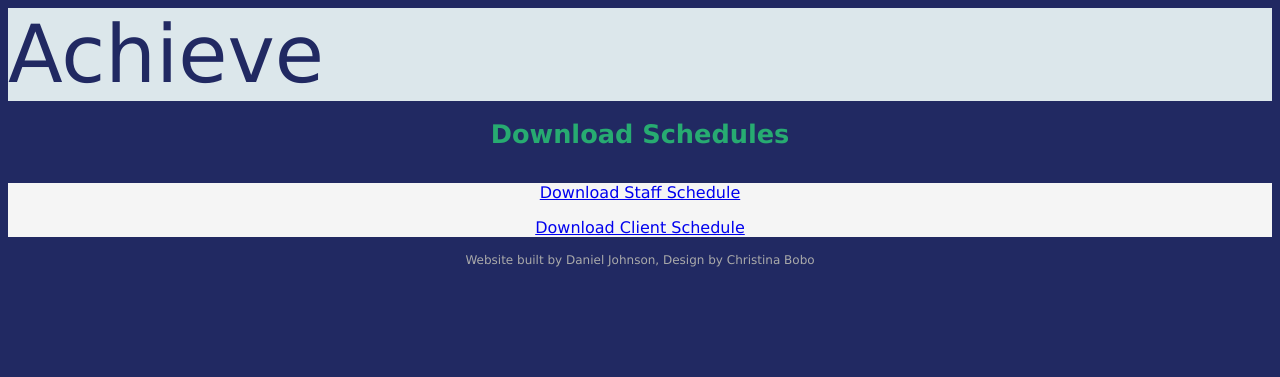
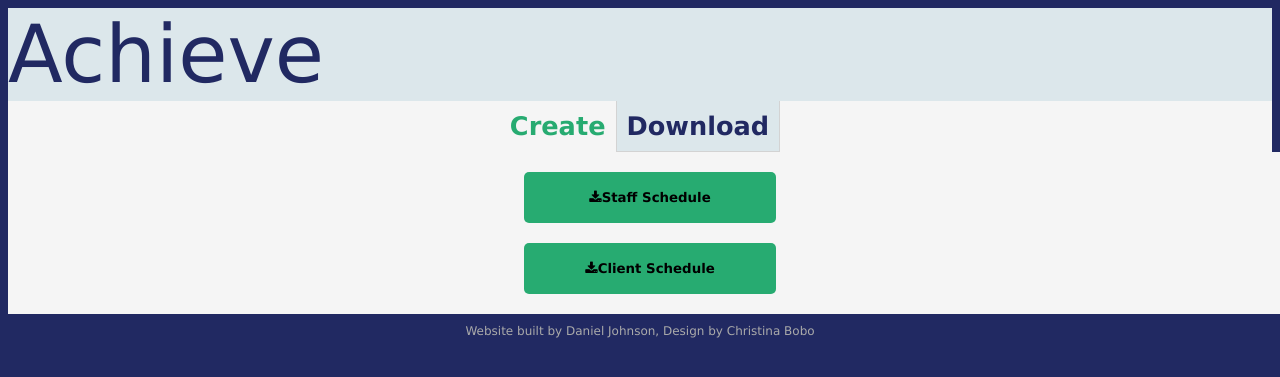
Before and after one commit to djjohnsongeek/achieve, a Python web app: template templates/downloads.html in a window 1280 px wide. Shown: the top 377 px of the page. Run offline with Jinja, Linux system fonts and the light colour scheme; the template is opened without the code that fills it, so the values that code supplies are empty.

Commit message:
HTML, CSS rework finished, needs final pass

```diff
--- a/TODO.txt
+++ b/TODO.txt
@@ -84,9 +84,7 @@ Client Side Functionality
             -searchable tables
 
 HTML and CSS Rework:
-    -all tables pages
-        -client tables - scroll functionality
-        -client team headers
+    -schedule tables
     -client side scripts for now seperate staff and client form pages
     -login and change password page
 
--- a/static/styles.css
+++ b/static/styles.css
@@ -2,7 +2,6 @@ body{
     background-color: #212962;
     font-family: "Lucida Sans Unicode", "Lucida Grande", sans-serif;
 }
-
 header
 {
     text-align: center;
@@ -10,12 +9,10 @@ header
     font-size: .8em;
     color:rgb(39,171,113)
 }
-
 .description
 {
     background-color: whitesmoke;
 }
-
 h2
 {
     color: #212962;
@@ -24,7 +21,6 @@ h2
     margin-left: 20px;
     margin-right: 20px;
 }
-
 footer
 {
     text-align: center;
@@ -32,7 +28,6 @@ footer
     font-size: 12px;
     margin: 10px;
 }
-
 /* ################################################### INPUT FORMS ########################################################################## */
 .div_forms
 {
@@ -40,7 +35,6 @@ footer
     margin-top: 0px;
     text-align: center;
 }
-
 .btn_submit
 {
     padding: 10px;
@@ -48,11 +42,11 @@ footer
     width: 20%;
     height: 51px;
     background-color: rgb(39,171,113);
+    border-radius: 5px;
     border: none;
     font-family: "Lucida Sans Unicode", "Lucida Grande", sans-serif;
     font-weight: bold;
 }
-
 .btn_submit:hover
 {
     background-color: rgb(79, 190, 142);
@@ -66,37 +60,32 @@ footer
 {
     margin-left: 20px;
 }
-
 .list_title
 {
     margin-left: 20px;
 }
-
 .form_titles
 {
     color: #212962;
     font-size: 1.25em;
     margin-left: 10px;
 }
-
 input, select
 {
     padding: 10px 10px;
     margin: 10px;
 }
-
-input[type=text], input[type=time]
+input[type=text], input[type=time], input[type=password]
 {
     width: 30%;
     height: 30px;
 }
-
-select
+select, option
 {
     height: 51px;
     width: 31.5%;
+    font-family: "Lucida Sans Unicode", "Lucida Grande", sans-serif;
 }
-
 .slct_weekday
 {
     width: 83px;
@@ -104,17 +93,14 @@ select
     margin-left: 0;
     text-align: center;
 }
-
 #mon, #mon2
 {
     margin-left: 10px;
 }
-
 .tabs
 {
     background-color: whitesmoke;
 }
-
 .tab_add-remove, .tab_update, .tab3
 {
     display: inline-block;
@@ -122,18 +108,16 @@ select
     font-size: 2em;
     font-weight: bold;
 }
-
 .tab_add-remove a, .tab_update a, .tab3 a
 {
     text-decoration: none;
     color:rgb(39,171,113);
 }
-
 .tab_add-remove:hover, .tab_update:hover, .tab3:hover
 {
     background-color: rgb(220, 231, 235);
+    border-bottom: 1px solid rgb(220, 231, 235);
 }
-
 /* ################################################### NAVIGATION STRIP ########################################################################## */
 #nav
 {
@@ -141,7 +125,6 @@ select
 }
 .page_title{
     font-size: 80px;
-    transition: color .25s;
     text-decoration: none;
     color: #212962;
 }
@@ -276,16 +259,11 @@ select
     padding: 10px;
 }
 
-.login_input
-{
-    width: 25%;
-    text-align: center;
-}
-
 #btn_login, #btn_changepw
 {
     padding-top: 9px;
     padding-bottom: 9px;
+    width: 31.5%;
 }
 
 /* ################################################### WEEK DAY CHECK BOXES ###################################################################### */
@@ -305,35 +283,31 @@ select
 
 /* ################################################### SCHEDULE PAGE ############################################################################ */
 
-#slct_schedule_day
-{
-    width: 200px;
-}
-
 #btn_generate
 {
-    width: 40%;
-    height: 80px;
+    width: 31.5%;
+    height: 51px;
     margin-top: 20px;
     margin-bottom: 20px;
     border-radius: 5px;
-    background-color: lightslategrey;
-    border: solid 1px rgb(128, 128, 128);
-    transition: font-size .1s, background-color .5s;
+    background-color: rgb(39,171,113);
+    font-weight: bold;
+    font-family: "Lucida Sans Unicode", "Lucida Grande", sans-serif;
+    border: none;
 }
 
 #btn_generate:hover
 {
-    background-color: rgb(146, 180, 224);
-    border: solid 2px rgb(2, 93, 179);
-    font-size: 108%;
+    background-color: rgb(79, 190, 142);
 }
 
+#btn_generate:active{
+    border: 1px solid lightgrey;
+}
 /* ################################################### FLASK FLASHED MESSAGES ############################################################################ */
 .alert
 {
-    background-color: green;
-    border-top: 1px solid grey;
+    background-color: rgb(15, 141, 15);
     text-align: center;
     padding: 15px;
     font-size: 1.25em;
@@ -341,8 +315,7 @@ select
 
 .error
 {
-    background-color: red;
-    border-top: 1px solid grey;
+    background-color: rgb(231, 8, 8);
     text-align: center;
     padding: 15px;
     font-size: 1.25em;
@@ -351,7 +324,7 @@ select
 .info
 {
     display: none;
-    color: red;
+    color: rgb(231, 8, 8);
     text-align: center;
     font-size: 1em;
     background-color: whitesmoke;
@@ -370,7 +343,7 @@ th, td
     padding-right: 50px;
     padding-left: 50px;
     text-align: center;
-    border: 1px solid grey;
+    border: 1px solid lightgrey;
 }
 
 table, th, td
@@ -407,22 +380,20 @@ table
     position: -webkit-sticky;
     top: 0;
     z-index: 999;
-    background-color: rgb(172, 192, 204);
+    background-color: rgb(235, 235, 235);
 }
 
 /* ################################################### SPECIFIC TABLES ######################################################################## */
-.teams_clientnames
+.teams_data
 {
-    text-align: center;
     border-style: none;
 }
-.teams_staffnames
+.teams_header
 {
-    text-align: center;
     text-transform: uppercase;
     font-weight: bold;
-    border-bottom: 1px solid grey;
-    background-color: rgb(235, 235, 235);
+    border-style: none;
+    border-bottom: 1px solid lightgrey;
 }
 .table_container
 {
@@ -447,12 +418,12 @@ table
 .table_either_sch
 {
     margin: auto;
-    width: 75%;
+    width: 85%;
     height: 600px;
     overflow-y: auto;
 }
 
-.table_staffinfo
+.table_staffinfo /*div that contains the table - Also applies to client Info */
 {
     overflow-y: auto;
     width: 60%;
@@ -460,14 +431,14 @@ table
     float: left;
 }
 
-.table_staffteams
+.table_staffteams /*div that contains the table - Also applies to client Info */
 {
     overflow-y: auto;
     width: 38%;
     height: 600px;
     float: right;
 }
- #table_staff_att, #table_staff_hours
+ #table_staff_att, #table_staff_hours, #table_client_att, #table_client_hours
  {
     overflow-y: auto;
     height: 600px;
--- a/templates/changepw.html
+++ b/templates/changepw.html
@@ -11,8 +11,8 @@
     <div class="login_form">
         <form id="form_change_pw" method="POST" action="/changepw">
             <p><input class="login_input" type="password" id="password_new" name="password_new" placeholder="Password"></p>
-            <p><input class="login_input" type="password" id="password_check" name="password_check" placeholder="Renter Passwrod"></p>
-            <p><button class="login_input" type="submit" id="btn_changepw">Submit</button></p>
+            <p><input class="login_input" type="password" id="password_check" name="password_check" placeholder="Renter Password"></p>
+            <p><button class="btn_submit" type="submit" id="btn_changepw">Submit</button></p>
         </form>
         <script src="../static/changepw.js"></script>
     </div>
--- a/templates/downloads.html
+++ b/templates/downloads.html
@@ -1,12 +1,18 @@
 {% extends "layout.html" %}
-
 {% block title %}Downloads{% endblock %}
 {% block main %}
-<header>
-    <h1>Download Schedules</h1>
-</header>
-    <div class="div_forms">
-        <p><a href="/download/staff_schedule.csv">Download Staff Schedule</a></p>
-        <p><a href="/download/client_schedule.csv">Download Client Schedule</a></p>
+<div class="tabs">
+        <header style="padding: 0;">
+            <div class="tab_add-remove">
+                <a href="/schedule">Create</a>
+            </div><!--
+            --><div class="tab_update" style="background-color: rgb(220, 231, 235); border: 1px solid lightgrey;border-top: none;">
+                <a href="/download" style="color:#212962;">Download</a>
+            </div>
+        </header>
+    </div>
+    <div class="login_form">
+        <a href="/download/staff_schedule.csv"><button class="btn_submit"><i class="fa fa-download"></i>Staff Schedule</button></a><br/>
+        <a href="/download/client_schedule.csv"><button class="btn_submit"><i class="fa fa-download"></i>Client Schedule</button></a>
     </div>
 {% endblock %}
--- a/templates/index.html
+++ b/templates/index.html
@@ -8,7 +8,7 @@
         </header>
         <p class="welcome">
             In short Achieve is a scheduling web application that allows users to store client, staff, and team info in a database.
-            Using that information Achieve can generate a daily schedule for the entire database of staff and clients. This schedule is downloadable
+            Using that information Achieve can generate a daily schedule. This schedule is downloadable
             as a "CSV" file. Which can be opened in Microsoft Excel or a simular spreadsheet program.
         </p>
         <h2>Features</h2>
--- a/templates/layout.html
+++ b/templates/layout.html
@@ -5,6 +5,7 @@
         <meta charset="utf-8">
         <meta name="viewport" content="width=device-width, initial-scale=1, shrink-to-fit=no">
         <link href="../static/styles.css" type="text/css" rel="stylesheet">
+        <link rel="stylesheet" href="https://cdnjs.cloudflare.com/ajax/libs/font-awesome/4.7.0/css/font-awesome.min.css">
         <!--Links to Scripts go here-->
         <script src="https://ajax.googleapis.com/ajax/libs/jquery/3.3.1/jquery.min.js"></script>
         <title>Achieve: {% block title %}{% endblock %}</title>
@@ -35,9 +36,8 @@
                     <li class="dropdown">
                         <a class="dropbtn" href="/schedule">Schedule</a>
                         <div class="dropdown_content">
+                            <a href="/schedule">Scheduling</a>
                             <a href="/view-schedule/both">View Schedules</a>
-                            <a href="/schedule">Generate Schedule</a>
-                            <a href="/download">Download Schedule</a>
                         </div>
                     </li>
                 </ul>
--- a/templates/login.html
+++ b/templates/login.html
@@ -5,13 +5,13 @@
 {% block main %}
 <div class="description">
     <header>
-        <h1>Login to Access the Site</h1>
+        <h1>Login</h1>
     </header>
     <div class="login_form">
         <form id="form-login" method="POST" action="/login">
             <p><input class="login_input" type="text" id="username" name="username" placeholder="Username" autofocus></p>
             <p><input class="login_input" type="password" id="password" name="password" placeholder="Password"></p>
-            <p><button class="login_input" type="submit" id="btn_login">Login</button></p>
+            <p><button class="btn_submit" type="submit" id="btn_login">Login</button></p>
         </form>
         <script src="../static/login.js"></script>
     </div>
--- a/templates/view-client-att.html
+++ b/templates/view-client-att.html
@@ -15,7 +15,7 @@
     </header>
 </div>
 <div class="spacer"></div>
-<div class="table_container">
+<div class="table_container" id="table_client_att">
     <table class="sticky-th">
         <thead>
             <tr>
--- a/templates/view-client-hours.html
+++ b/templates/view-client-hours.html
@@ -15,7 +15,7 @@
     </header>
 </div>
 <div class="spacer"></div>
-<div class="table_container">
+<div class="table_container" id="table_client_hours">
     <table class="sticky-th">
         <thead>
             <tr>
--- a/templates/view-client-info.html
+++ b/templates/view-client-info.html
@@ -46,11 +46,11 @@
             <tbody>
                 {% for item in client_teams.items() %}
                 <tr>
-                    <td style="text-transform: uppercase; font-weight: bold; text-align: center;">{{ item[0] }}</td>
+                    <td class="teams_header">{{ item[0] }}</td>
                 </tr>
                     {% for staff in item[1] %}
                     <tr>
-                        <td style="text-align: center;">{{ staff }}</td>
+                        <td class="teams_data">{{ staff }}</td>
                     </tr>
                     {% endfor %}
                 {% endfor %}
--- a/templates/view-staff-info.html
+++ b/templates/view-staff-info.html
@@ -48,11 +48,11 @@
             </thead>
             {% for item in staff_teams.items() %}
             <tr>
-                <td class="teams_staffnames">{{ item[0] }}</td>
+                <td class="teams_header">{{ item[0] }}</td>
             </tr>
                 {% for client in item[1] %}
                 <tr>
-                    <td class="teams_clientnames">{{ client }}</td>
+                    <td class="teams_data">{{ client }}</td>
                 </tr>
                 {% endfor %}
             {% endfor %}
```
Also changed, not shown: achieve.py (+5 -3 lines), templates/schedule.html (+11 -4 lines), templates/staff-or-client-schedule.html (+14 -6 lines), templates/view-schedule.html (+16 -9 lines).
